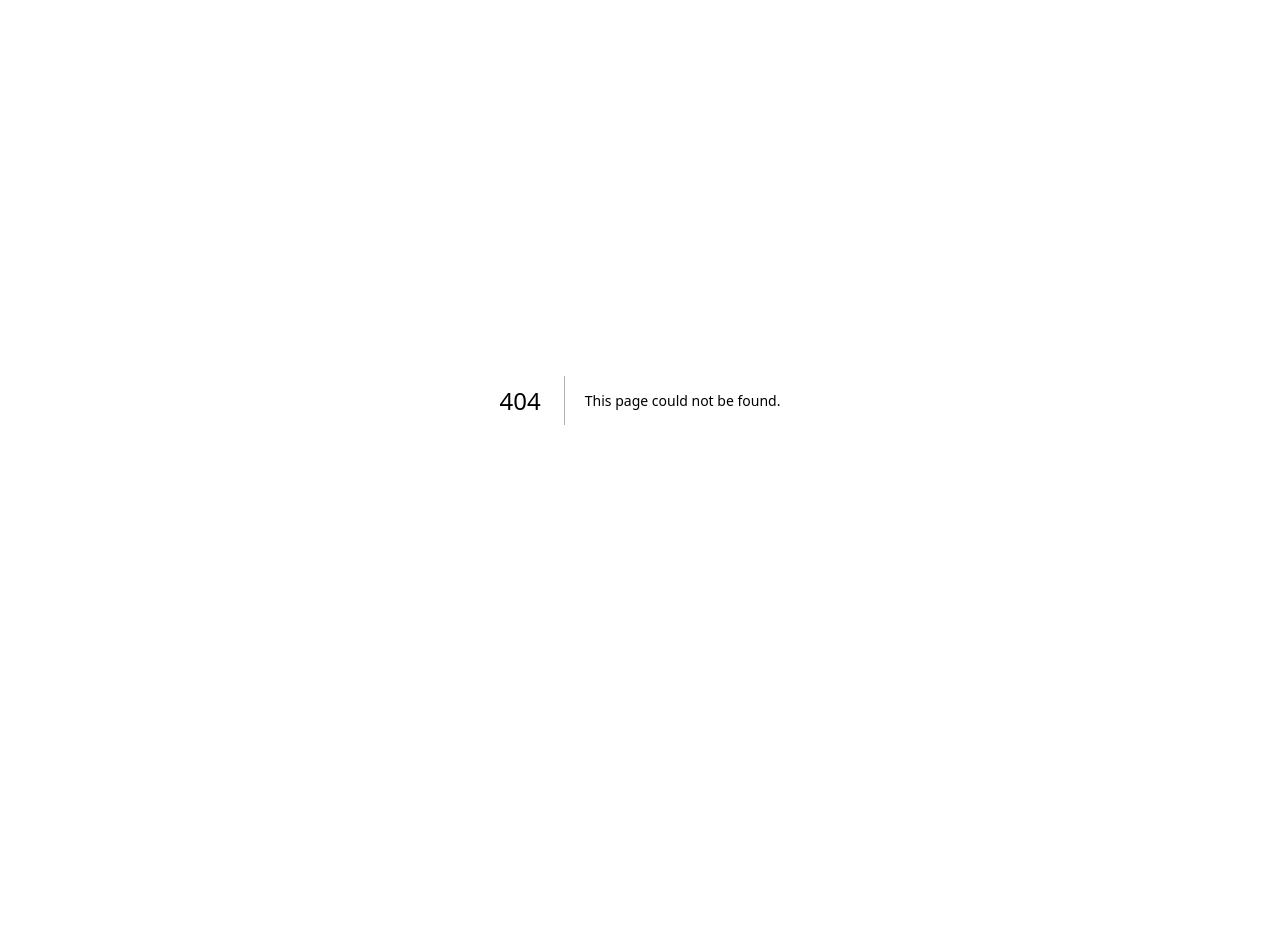
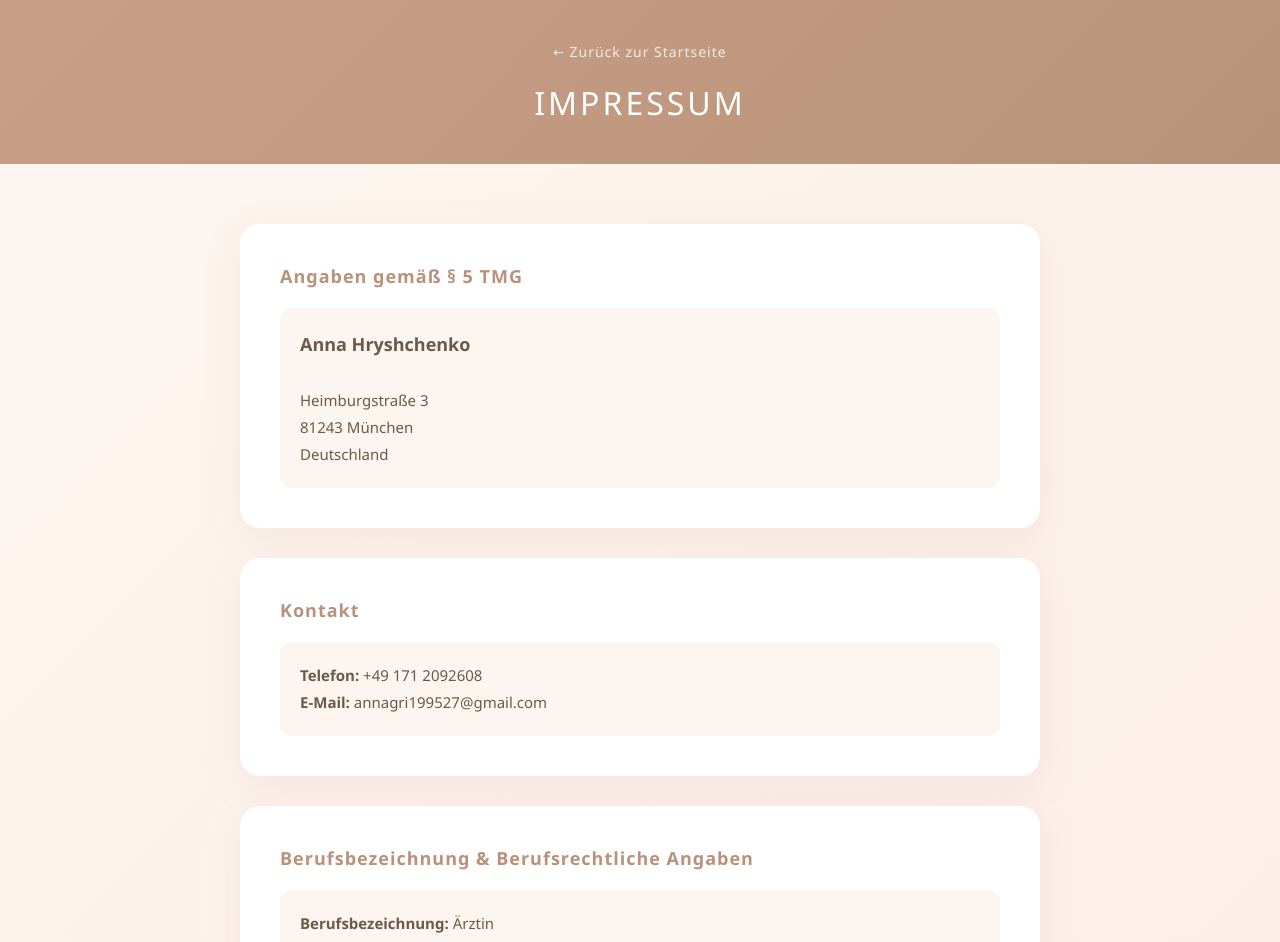
Before and after one commit to ah-aesthetic/webseite, a Next.js app: page /impressum in a window 1280 px wide. Before the commit this address had no page. Shown: the top 942 px of the page. Before the commit the page ends 800 px from the top, so only its background shows below. Built offline with nearby package versions, Linux system fonts and the light colour scheme.

Commit message:
Create page.js

```diff
--- /dev/null
+++ b/app/impressum/page.js
@@ -0,0 +1,195 @@
+'use client';
+
+import React from 'react';
+import Link from 'next/link';
+
+export default function Impressum() {
+  const styles = {
+    container: {
+      fontFamily: "'Segoe UI', Tahoma, Geneva, Verdana, sans-serif",
+      color: '#5a4a3a',
+      minHeight: '100vh',
+      background: 'linear-gradient(135deg, #fdf6f0 0%, #fae8e0 100%)',
+    },
+    header: {
+      background: 'linear-gradient(135deg, #c9a087 0%, #b8927a 100%)',
+      padding: '40px 20px',
+      textAlign: 'center',
+      color: 'white',
+    },
+    backLink: {
+      color: 'rgba(255,255,255,0.8)',
+      textDecoration: 'none',
+      fontSize: '14px',
+      letterSpacing: '1px',
+      display: 'inline-block',
+      marginBottom: '20px',
+    },
+    title: {
+      fontSize: '32px',
+      fontWeight: '300',
+      margin: 0,
+      letterSpacing: '3px',
+    },
+    content: {
+      maxWidth: '800px',
+      margin: '0 auto',
+      padding: '60px 20px',
+    },
+    section: {
+      background: 'white',
+      borderRadius: '20px',
+      padding: '40px',
+      marginBottom: '30px',
+      boxShadow: '0 10px 40px rgba(180, 130, 110, 0.1)',
+    },
+    sectionTitle: {
+      fontSize: '18px',
+      fontWeight: '600',
+      color: '#b8927a',
+      marginBottom: '20px',
+      letterSpacing: '1px',
+    },
+    paragraph: {
+      fontSize: '15px',
+      lineHeight: '1.8',
+      color: '#6a5a4a',
+      margin: '0 0 15px 0',
+    },
+    highlight: {
+      background: '#fdf6f0',
+      padding: '20px',
+      borderRadius: '12px',
+      marginTop: '15px',
+    },
+    link: {
+      color: '#b8927a',
+      textDecoration: 'none',
+    },
+    footer: {
+      textAlign: 'center',
+      padding: '40px 20px',
+      fontSize: '13px',
+      color: '#8b7355',
+    },
+  };
+
+  return (
+    <div style={styles.container}>
+      <header style={styles.header}>
+        <Link href="/" style={styles.backLink}>← Zurück zur Startseite</Link>
+        <h1 style={styles.title}>IMPRESSUM</h1>
+      </header>
+
+      <main style={styles.content}>
+        <div style={styles.section}>
+          <div style={styles.sectionTitle}>Angaben gemäß § 5 TMG</div>
+          <div style={styles.highlight}>
+            <p style={{...styles.paragraph, margin: 0}}>
+              <strong style={{fontSize: '18px'}}>Anna Hryshchenko</strong><br /><br />
+              Heimburgstraße 3<br />
+              81243 München<br />
+              Deutschland
+            </p>
+          </div>
+        </div>
+
+        <div style={styles.section}>
+          <div style={styles.sectionTitle}>Kontakt</div>
+          <div style={styles.highlight}>
+            <p style={{...styles.paragraph, margin: 0}}>
+              <strong>Telefon:</strong> +49 171 2092608<br />
+              <strong>E-Mail:</strong> annagri199527@gmail.com
+            </p>
+          </div>
+        </div>
+
+        <div style={styles.section}>
+          <div style={styles.sectionTitle}>Berufsbezeichnung & Berufsrechtliche Angaben</div>
+          <div style={styles.highlight}>
+            <p style={{...styles.paragraph, margin: 0}}>
+              <strong>Berufsbezeichnung:</strong> Ärztin<br />
+              <strong>Approbation verliehen in:</strong> Deutschland<br /><br />
+              <strong>Zuständige Kammer:</strong><br />
+              Bayerische Landesärztekammer<br />
+              Mühlbaurstraße 16<br />
+              81677 München<br />
+              <a href="https://www.blaek.de" style={styles.link} target="_blank" rel="noopener noreferrer">www.blaek.de</a><br /><br />
+              <strong>Berufsrechtliche Regelungen:</strong><br />
+              • Berufsordnung für die Ärzte Bayerns<br />
+              • Heilberufe-Kammergesetz (HKaG)<br />
+              <em style={{fontSize: '13px'}}>(einsehbar unter <a href="https://www.blaek.de" style={styles.link} target="_blank" rel="noopener noreferrer">www.blaek.de</a>)</em>
+            </p>
+          </div>
+        </div>
+
+        <div style={styles.section}>
+          <div style={styles.sectionTitle}>Verantwortlich für den Inhalt nach § 55 Abs. 2 RStV</div>
+          <p style={styles.paragraph}>
+            Anna Hryshchenko<br />
+            Heimburgstraße 3<br />
+            81243 München
+          </p>
+        </div>
+
+        <div style={styles.section}>
+          <div style={styles.sectionTitle}>EU-Streitschlichtung</div>
+          <p style={styles.paragraph}>
+            Die Europäische Kommission stellt eine Plattform zur Online-Streitbeilegung (OS) bereit:
+            <a href="https://ec.europa.eu/consumers/odr/" style={styles.link} target="_blank" rel="noopener noreferrer"> https://ec.europa.eu/consumers/odr/</a>
+          </p>
+          <p style={styles.paragraph}>
+            Unsere E-Mail-Adresse finden Sie oben im Impressum.
+          </p>
+        </div>
+
+        <div style={styles.section}>
+          <div style={styles.sectionTitle}>Verbraucherstreitbeilegung</div>
+          <p style={styles.paragraph}>
+            Wir sind nicht bereit oder verpflichtet, an Streitbeilegungsverfahren vor einer
+            Verbraucherschlichtungsstelle teilzunehmen.
+          </p>
+        </div>
+
+        <div style={styles.section}>
+          <div style={styles.sectionTitle}>Haftung für Inhalte</div>
+          <p style={styles.paragraph}>
+            Als Diensteanbieter sind wir gemäß § 7 Abs.1 TMG für eigene Inhalte auf diesen Seiten
+            nach den allgemeinen Gesetzen verantwortlich. Nach §§ 8 bis 10 TMG sind wir als
+            Diensteanbieter jedoch nicht verpflichtet, übermittelte oder gespeicherte fremde
+            Informationen zu überwachen. Bei Bekanntwerden von Rechtsverletzungen werden wir
+            derartige Inhalte umgehend entfernen.
+          </p>
+        </div>
+
+        <div style={styles.section}>
+          <div style={styles.sectionTitle}>Haftung für Links</div>
+          <p style={styles.paragraph}>
+            Unser Angebot enthält Links zu externen Websites Dritter, auf deren Inhalte wir keinen
+            Einfluss haben. Deshalb können wir für diese fremden Inhalte auch keine Gewähr übernehmen.
+            Bei Bekanntwerden von Rechtsverletzungen werden wir derartige Links umgehend entfernen.
+          </p>
+        </div>
+
+        <div style={styles.section}>
+          <div style={styles.sectionTitle}>Urheberrecht</div>
+          <p style={styles.paragraph}>
+            Die durch die Seitenbetreiber erstellten Inhalte und Werke auf diesen Seiten unterliegen
+            dem deutschen Urheberrecht. Die Vervielfältigung, Bearbeitung, Verbreitung und jede Art
+            der Verwertung außerhalb der Grenzen des Urheberrechtes bedürfen der schriftlichen
+            Zustimmung des jeweiligen Autors bzw. Erstellers.
+          </p>
+        </div>
+      </main>
+
+      <footer style={styles.footer}>
+        <p>© 2026 Anna Hryshchenko · Alle Rechte vorbehalten</p>
+        <p style={{marginTop: '10px'}}>
+          <Link href="/" style={styles.link}>Startseite</Link>
+          {' · '}
+          <Link href="/datenschutz" style={styles.link}>Datenschutz</Link>
+        </p>
+      </footer>
+    </div>
+  );
+}
```
